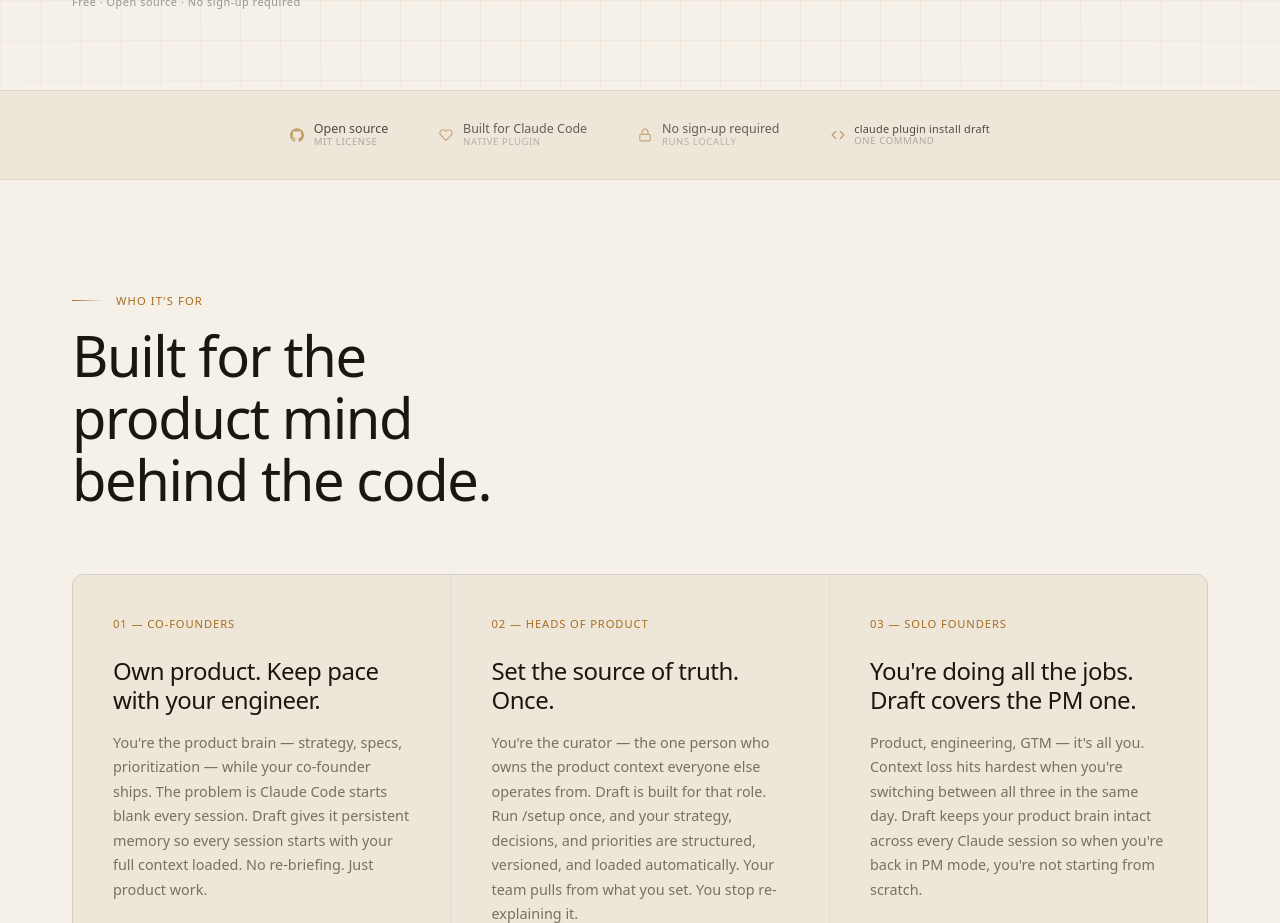
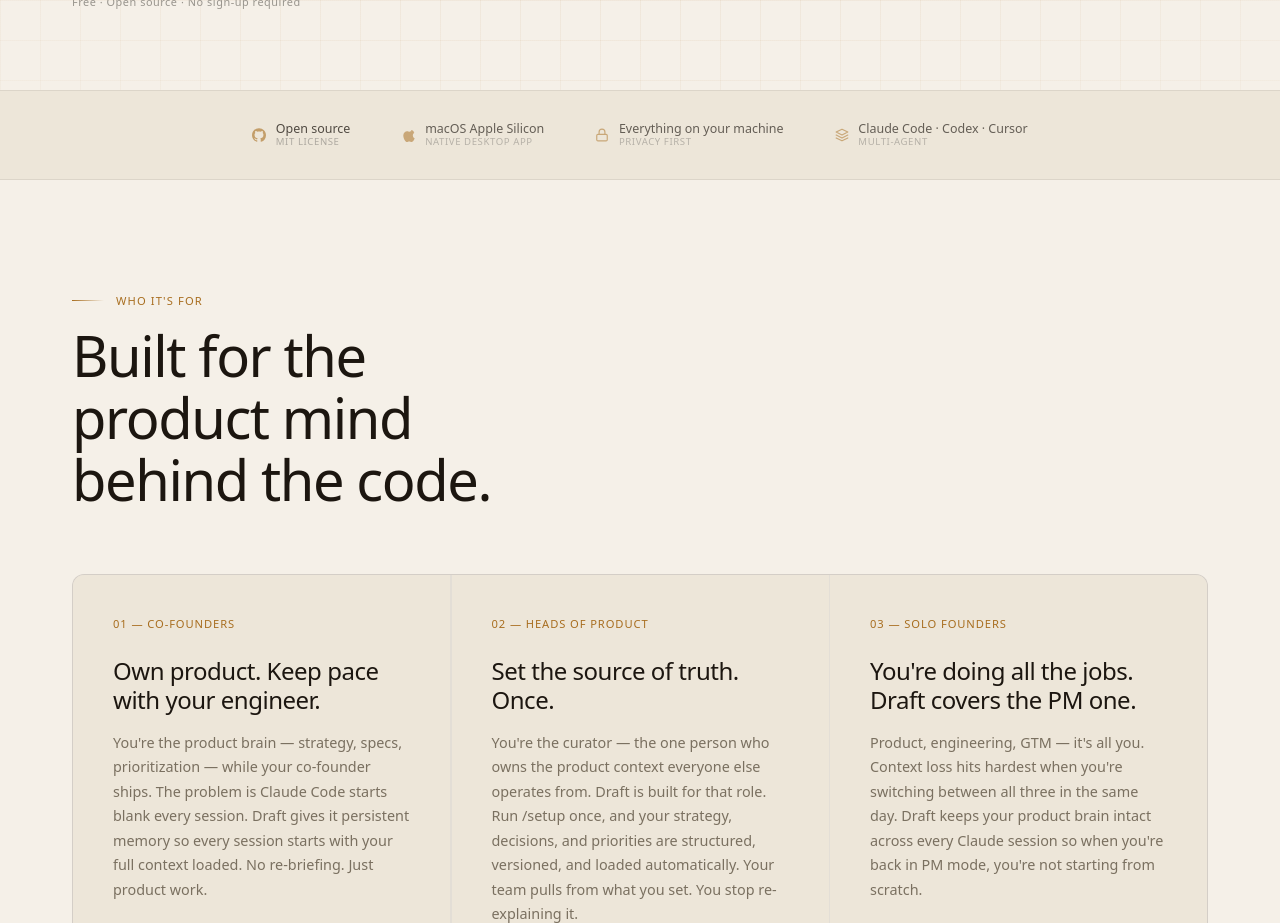
Before and after one commit to idodekerobo/draft, a Next.js app in the folder landing-page-app/: page / in a window 1280 px wide. Shown: the part 840-1763 px from the top of the page. Built offline with nearby package versions, Linux system fonts and the light colour scheme; no server answers.

Commit message:
feat(landing): update trust bar for full product direction
Replace "Built for Claude Code" with multi-agent callout (Claude Code,
Codex, Cursor). Add macOS Apple Silicon and privacy-first items. Remove
plugin install command snippet.

Co-Authored-By: Claude Sonnet 4.6 <noreply@anthropic.com>

```diff
--- a/landing-page-app/components/LogoBar.tsx
+++ b/landing-page-app/components/LogoBar.tsx
@@ -1,12 +1,12 @@
 "use client";
 
-const GITHUB_URL = "https://github.com/idodekerobo/draft-cli-plugin";
+const GITHUB_URL = "https://github.com/idodekerobo/draft";
 
 const TRUST_ITEMS = [
   {
     icon: (
       <svg width="14" height="14" viewBox="0 0 24 24" fill="currentColor">
-        <path d="M12 .297c-6.63 0-12 5.373-12 12 0 5.303 3.438 9.8 8.205 11.385.6.113.82-.258.82-.577 0-.285-.01-1.04-.015-2.04-3.338.724-4.042-1.61-4.042-1.61C4.422 18.07 3.633 17.7 3.633 17.7c-1.087-.744.084-.729.084-.729 1.205.084 1.838 1.236 1.838 1.236 1.07 1.835 2.809 1.305 3.495.998.108-.776.417-1.305.76-1.605-2.665-.3-5.466-1.332-5.466-5.93 0-1.31.465-2.38 1.235-3.22-.135-.303-.54-1.523.105-3.176 0 0 1.005-.322 3.3 1.23.96-.267 1.98-.399 3-.405 1.02.006 2.04.138 3 .405 2.28-1.552 3.285-1.23 3.285-1.23.645 1.653.24 2.873.12 3.176.765.84 1.23 1.91 1.23 3.22 0 4.61-2.805 5.625-5.475 5.92.42.36.81 1.096.81 2.22 0 1.606-.015 2.896-.015 3.286 0 .315.21.69.825.57C20.565 22.092 24 17.592 24 12.297c0-6.627-5.373-12-12-12"/>
+        <path d="M12 .297c-6.63 0-12 5.373-12 12 0 5.303 3.438 9.8 8.205 11.385.6.113.82-.258.82-.577 0-.285-.01-1.04-.015-2.04-3.338.724-4.042-1.61-4.042-1.61C4.422 18.07 3.633 17.7 3.633 17.7c-1.087-.744.084-.729.084-.729 1.205.084 1.838 1.236 1.838 1.236 1.07 1.835 2.809 1.305 3.495.998.108-.776.417-1.305.76-1.605-2.665-.3-5.466-1.332-5.466-5.93 0-1.31.465-2.38 1.235-3.22-.135-.303-.54-1.523.105-3.176 0 0 1.005-.322 3.3 1.23.96-.267 1.98-.399 3-.405 1.02.006 2.04.138 3 .405 2.28-1.552 3.285-1.23 3.285-1.23.645 1.653.24 2.873.12 3.176.765.84 1.23 1.91 1.23 3.22 0 4.61-2.805 5.625-5.475 5.92.42.36.81 1.096.81 2.22 0 1.606-.015 2.896-.015 3.286 0 .315.21.69.825.57C20.565 22.092 24 17.592 24 12.297c0-6.627-5.373-12-12-12" />
       </svg>
     ),
     label: "Open source",
@@ -15,12 +15,12 @@ const TRUST_ITEMS = [
   },
   {
     icon: (
-      <svg width="14" height="14" viewBox="0 0 24 24" fill="none" stroke="currentColor" strokeWidth="2" strokeLinecap="round" strokeLinejoin="round">
-        <path d="M20.84 4.61a5.5 5.5 0 0 0-7.78 0L12 5.67l-1.06-1.06a5.5 5.5 0 0 0-7.78 7.78l1.06 1.06L12 21.23l7.78-7.78 1.06-1.06a5.5 5.5 0 0 0 0-7.78z"/>
+      <svg width="14" height="14" viewBox="0 0 814 1000" fill="currentColor">
+        <path d="M788.1 340.9c-5.8 4.5-108.2 62.2-108.2 190.5 0 148.4 130.3 200.9 134.2 202.2-.6 3.2-20.7 71.9-68.7 141.9-42.8 61.6-87.5 123.1-155.5 123.1s-85.5-39.5-164-39.5c-76 0-103.7 40.8-165.9 40.8s-105-37.5-155.5-127.4C46.7 790.7 0 663 0 541.8c0-207.5 135.4-317.1 269-317.1 71 0 130.5 46.4 175 46.4 42.5 0 109.2-49.9 190.5-49.9zm-174.9-41.6c-31.1-36.9-53.3-88.1-53.3-139.3 0-7.1.6-14.3 1.9-20.1 50.6 1.9 110.4 33.7 147.1 75.8 28.5 32.4 55.1 83.6 55.1 135.5 0 7.8-1.3 15.5-1.9 18.1-3.2.6-8.4 1.3-13.6 1.3-45.4 0-102.5-30.4-135.3-71.3z"/>
       </svg>
     ),
-    label: "Built for Claude Code",
-    detail: "Native plugin",
+    label: "macOS Apple Silicon",
+    detail: "Native desktop app",
     href: null,
   },
   {
@@ -30,21 +30,21 @@ const TRUST_ITEMS = [
         <path d="M7 11V7a5 5 0 0 1 10 0v4"/>
       </svg>
     ),
-    label: "No sign-up required",
-    detail: "Runs locally",
+    label: "Everything on your machine",
+    detail: "Privacy first",
     href: null,
   },
   {
     icon: (
       <svg width="14" height="14" viewBox="0 0 24 24" fill="none" stroke="currentColor" strokeWidth="2" strokeLinecap="round" strokeLinejoin="round">
-        <polyline points="16 18 22 12 16 6"/>
-        <polyline points="8 6 2 12 8 18"/>
+        <path d="M12 2L2 7l10 5 10-5-10-5z"/>
+        <path d="M2 17l10 5 10-5"/>
+        <path d="M2 12l10 5 10-5"/>
       </svg>
     ),
-    label: "claude plugin install draft",
-    detail: "One command",
-    href: GITHUB_URL,
-    mono: true,
+    label: "Claude Code · Codex · Cursor",
+    detail: "Multi-agent",
+    href: null,
   },
 ];
 
@@ -60,7 +60,7 @@ export default function LogoBar() {
     >
       <div
         style={{
-          maxWidth: "1000px",
+          maxWidth: "1100px",
           margin: "0 auto",
           display: "flex",
           alignItems: "center",
@@ -71,24 +71,17 @@ export default function LogoBar() {
       >
         {TRUST_ITEMS.map((item) => {
           const inner = (
-            <div
-              style={{
-                display: "flex",
-                alignItems: "center",
-                gap: "0.6rem",
-              }}
-            >
+            <div style={{ display: "flex", alignItems: "center", gap: "0.6rem" }}>
               <span style={{ color: "var(--color-accent)", opacity: 0.8, display: "flex" }}>
                 {item.icon}
               </span>
               <div style={{ display: "flex", flexDirection: "column", gap: "0.1rem" }}>
                 <span
                   style={{
-                    fontFamily: item.mono ? "var(--font-mono)" : "var(--font-body)",
-                    fontSize: item.mono ? "0.68rem" : "0.78rem",
+                    fontFamily: "var(--font-body)",
+                    fontSize: "0.78rem",
                     color: "var(--color-primary)",
-                    fontWeight: item.mono ? 400 : 500,
-                    letterSpacing: item.mono ? "0.02em" : "0",
+                    fontWeight: 500,
                     lineHeight: 1,
                   }}
                 >
@@ -127,10 +120,7 @@ export default function LogoBar() {
               {inner}
             </a>
           ) : (
-            <div
-              key={item.label}
-              style={{ opacity: 0.65 }}
-            >
+            <div key={item.label} style={{ opacity: 0.65 }}>
               {inner}
             </div>
           );
```
